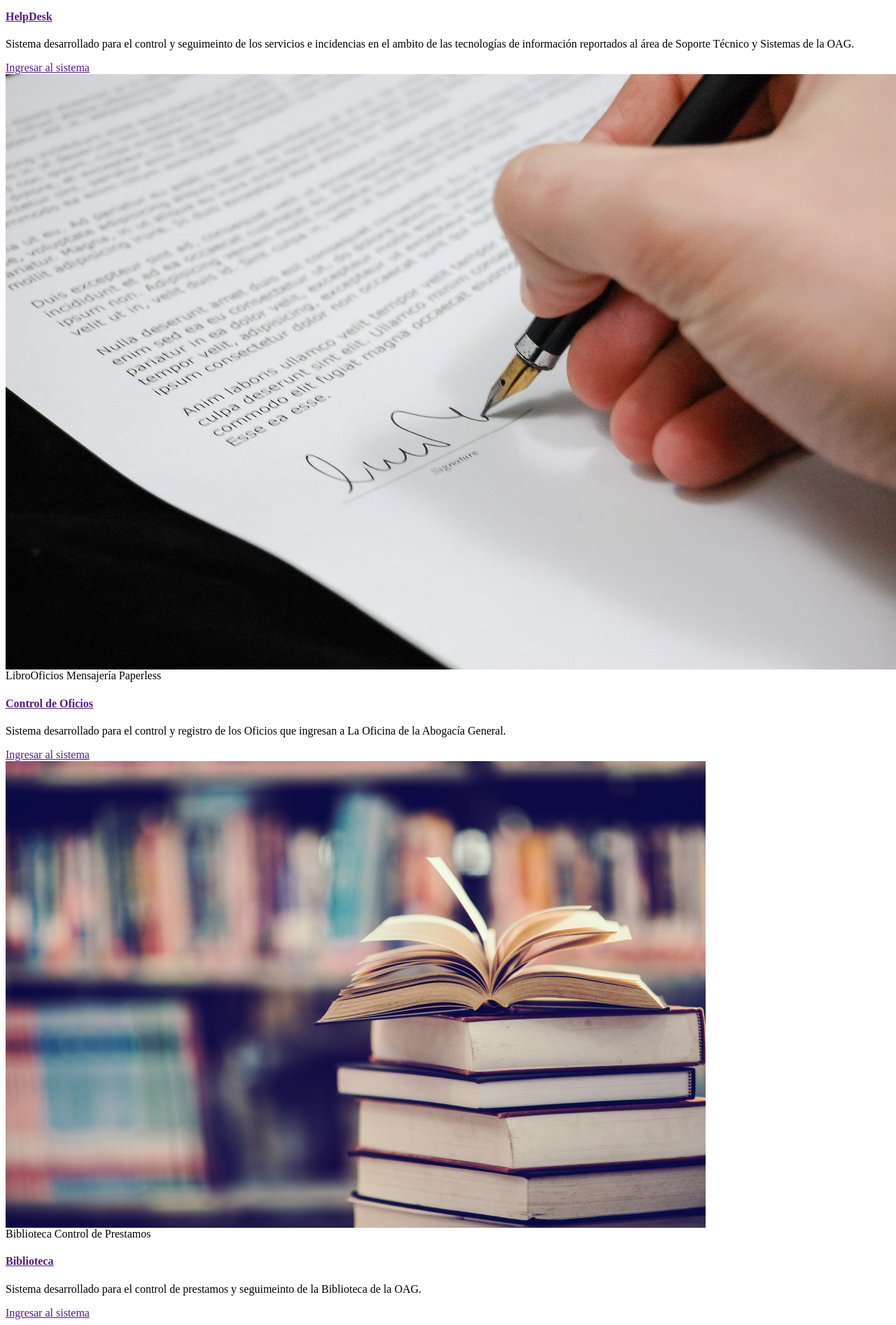
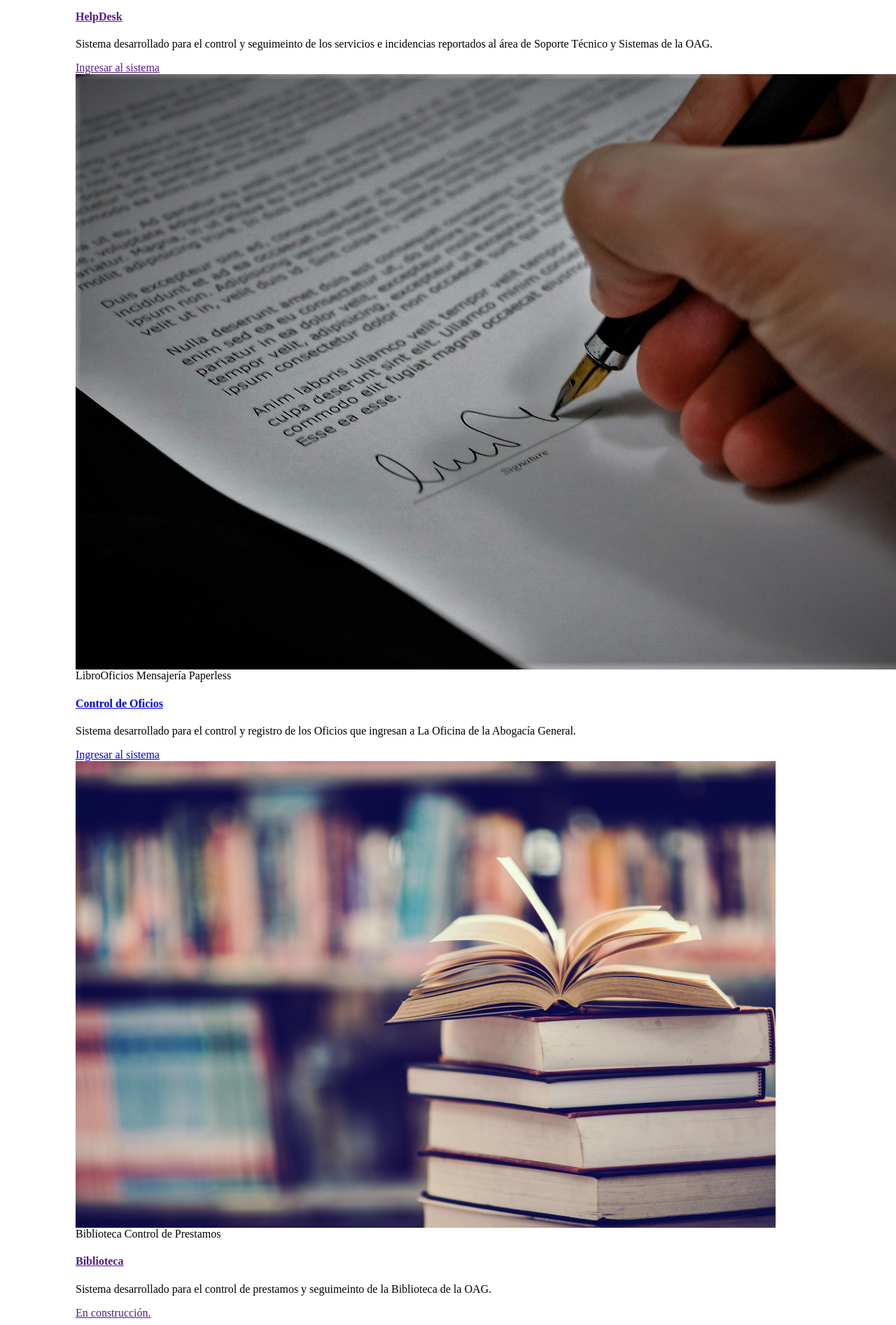
Before and after one commit to danimc/IncidenciasCI, a PHP site: the page made by application/views/menu/menuPrincipal.php in a window 1280 px wide; the page is wider, and only the part inside the window is pictured. Shown: the part 379-2273 px from the top of that part at 70% size. Run offline with PHP 8.4, Linux system fonts and the light colour scheme; the template is opened without the code that fills it, so the values that code supplies are empty.

Commit message:
cambios en el menu principal

```diff
--- a/application/models/m_seguridad.php
+++ b/application/models/m_seguridad.php
@@ -71,6 +71,7 @@ class m_seguridad extends CI_Model {
 		$this->usuario = $this->session->userdata("codigo");
 		$this->fecha = date("Y-m-d");
 		$this->hora = date("H:i:s");
+		$this->ip = $this->session->userdata("ip_address");
 
         $this->db->insert("log_general",$this);
 
--- a/application/views/menu/menuPrincipal.php
+++ b/application/views/menu/menuPrincipal.php
@@ -2,14 +2,13 @@
     <div class="page-wrapper">
         <!-- Main content -->
         <section class="page-content fade-in-up">
-            <div class="row">
-                <div class="col-md-1"></div>
+            <div class="row" >
 
-                <div class="col-md-11">
+                <div class="col-md-12" style="padding-left: 100px;padding-right: 100px;">
                     <div class="col">
                         <div class="ibox login-content-menu" style="border-radius: 75;">
                             <div class="ibox-body">
-                                <h2 class=" title" align="center">
+                                <h2 class="title" align="center">
                                     Bienvenido a la plataforma de Sistematización
                                 </h2>
                             </div>
@@ -36,13 +35,13 @@
                                     </div>
                                 </div>
 
-                                <div class="card-body">
-                                    <p class="text-light text-justify">Sistema desarrollado para el control y
-                                        seguimeinto de los
-                                        servicios e incidencias en el ambito de las tecnologías de información
-                                        reportados
+                                <div class="card-body" >
+                                    <p class="text-light text-justify" >Sistema desarrollado para el control y
+                                        seguimeinto de los servicios e incidencias reportados
                                         al área de Soporte Técnico y Sistemas de la OAG.
                                     </p>
+
+
                                     <div class="text-center ">
                                         <a class="btn btn-air btn-primary align-items-center "
                                             href="<?=base_url()?>">Ingresar al sistema
@@ -66,7 +65,7 @@
                                         <span class="badge badge-purple mb-5">Paperless</span>
                                         <div class="card-title-bottom color-white mb-2">
                                             <h4 class="card-title mb-2">
-                                                <a href="<?=base_url()?>"> Control de Oficios</a>
+                                                <a href="148.202.169.71/bases"> Control de Oficios</a>
                                             </h4>
 
                                         </div>
@@ -82,7 +81,7 @@
                                     </p>
                                     <div class="text-center ">
                                         <a class="btn btn-air btn-primary align-items-center "
-                                            href="<?=base_url()?>">Ingresar al sistema
+                                            href="http://148.202.169.71/bases">Ingresar al sistema
                                             <i class="ti-arrow-circle-right  ml-2"></i></a>
                                     </div>
                                 </div>
@@ -109,15 +108,15 @@
                                     </div>
                                 </div>
 
-                                <div class="card-body">
+                                <div class="card-body" >
                                     <p class="text-light text-justify">
                                         Sistema desarrollado para el control de prestamos y
                                         seguimeinto de la Biblioteca de la OAG.
 
                                     </p>
                                     <div class="text-center ">
-                                        <a class="btn btn-air btn-primary align-items-center "
-                                            href="<?=base_url()?>">Ingresar al sistema
+                                        <a class="btn btn-air btn-warning align-items-center disabled "
+                                            href="<?=base_url()?>">En construcción.
                                             <i class="ti-arrow-circle-right  ml-2"></i></a>
                                     </div>
                                 </div>
--- a/application/views/v_descargaFormatos.php
+++ b/application/views/v_descargaFormatos.php
@@ -34,7 +34,7 @@
                     </div>
                 </div>
                 <div class="ibox-body"></div>
-                <canvas id="myCanvas" width="900px" height="250px" style=" background-color: #fff;">
+                <canvas id="myCanvas" width="600px" height="250px" style=" background-color: #fff;">
                 </canvas>
             </div>
 
```
Also changed, not shown: src/img/signature.jpg.
